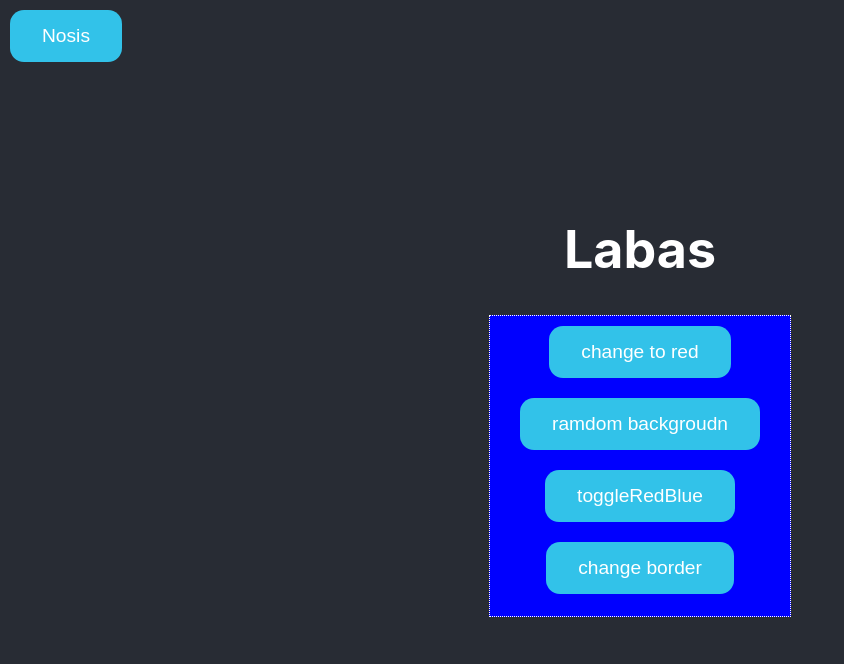
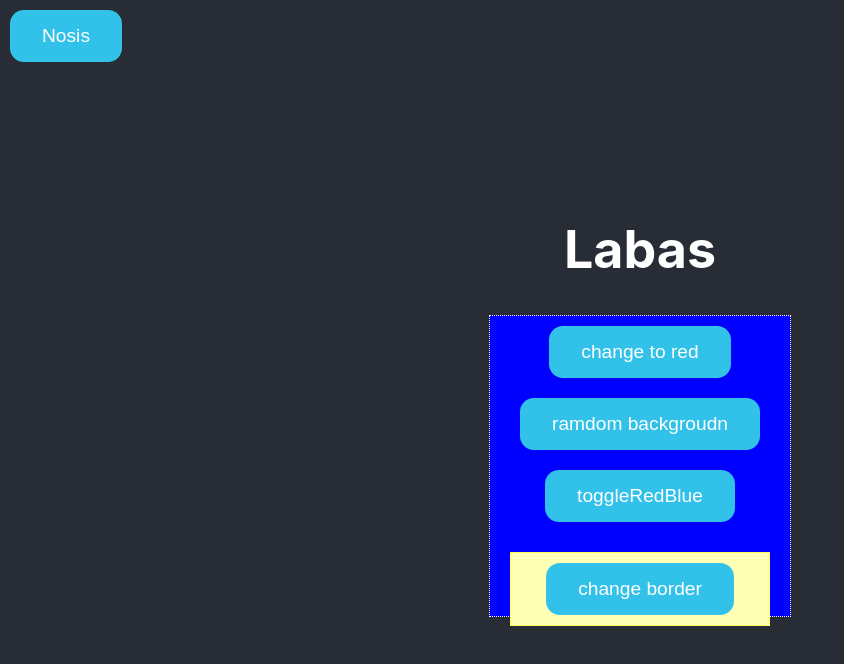
Before and after one commit to brokenfingers/reactjs_bit, a React (Create React App) app: page / in a window 1280 px wide. Shown: the top 664 px of the page, without its empty margins (0-844 px from the left). Built offline with nearby package versions, Linux system fonts and the light colour scheme.

Commit message:
state uplift

```diff
--- a/src/App.css
+++ b/src/App.css
@@ -130,3 +130,9 @@ div .eilej:nth-of-type(odd) {
 .zodis{
   /* width: 300px; */
 }
+
+.bth{
+  border: 4px dotted yellow;
+  margin: 20px;
+  background-color: rgb(255, 255, 182);
+}
--- a/src/Components/007/BlueSquare.jsx
+++ b/src/Components/007/BlueSquare.jsx
@@ -1,13 +1,19 @@
 import { useState } from "react";
 import randColor from '../../Functions/randColor'
 import Apskritimas from "./Apskritimas";
+import ButtonHolder from "./ButtonHolder";
 
 function BlueSquare({cls, nosis}) {
 
 
     const [ clr, colorFunct] = useState('blue');
+
     const [ border, setBorder ] = useState(1);
 
+
+    const growBorder = () => {
+        setBorder(i => i === 10 ? 1 : 10)
+    }
 
    const makeRed = () => {
         colorFunct('red');
@@ -22,9 +28,7 @@ function BlueSquare({cls, nosis}) {
         colorFunct( clr === 'blue' ? 'red' : 'blue')
     }
 
-    const growBorder = () => {
-        setBorder(i => i === 10 ? 1 : 10)
-    }
+
 
     return(
         <>
@@ -41,7 +45,7 @@ function BlueSquare({cls, nosis}) {
                 <button onClick={makeRed} >change to red</button>
                 <button onClick={makeRandom} >ramdom backgroudn</button>
                 <button onClick={toggleBlueRed} >toggleRedBlue</button>
-                <button onClick={growBorder} >change border</button>
+                <ButtonHolder virvute={growBorder} border={border}></ButtonHolder>
 
             </div>
 
--- /dev/null
+++ b/src/Components/007/ButtonHolder.jsx
@@ -0,0 +1,15 @@
+import { useState } from "react";
+
+function ButtonHolder({virvute, border}) {
+
+
+
+    return (
+        <div className='bth' style={{borderWidth: border+'px'}}>
+            <button onClick={virvute} >change border</button>
+        </div>
+    )
+
+}
+
+export default ButtonHolder;
```
